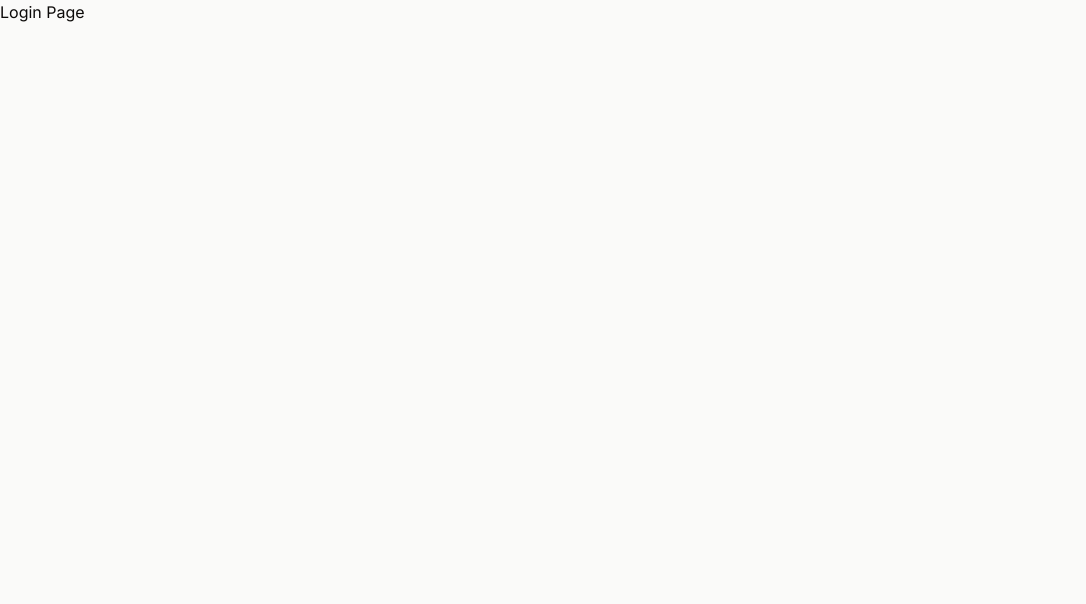
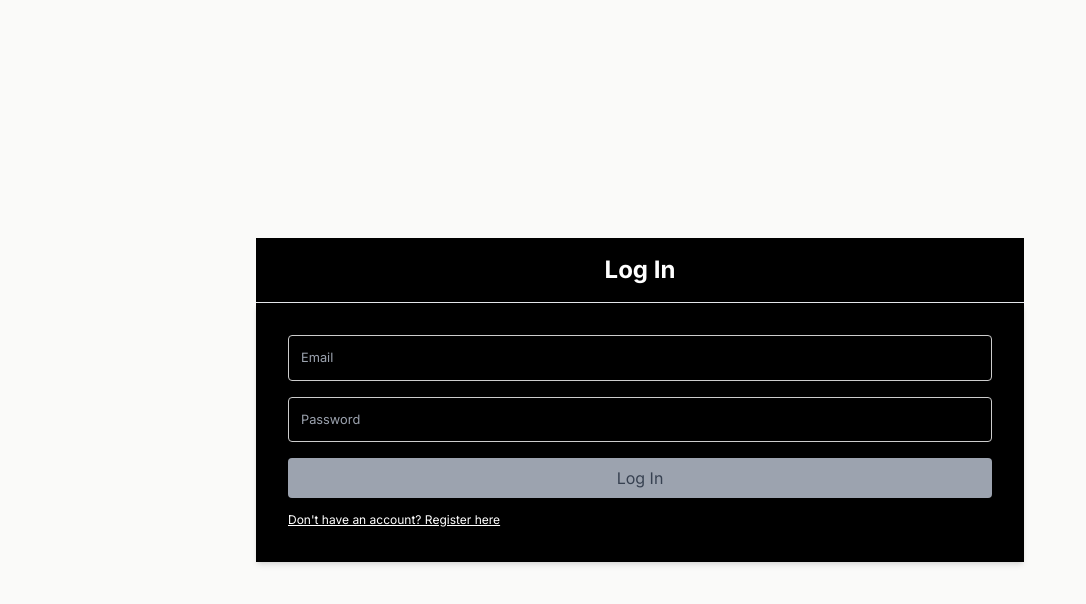
Before and after one commit to oladetoungee/next-task-project, a Next.js app: page /login in a window 1280 px wide. Shown: the top 604 px of the page, without its empty margins (0-1086 px from the left). Built offline with nearby package versions, Linux system fonts and the light colour scheme.

Commit message:
login and signup page done

```diff
--- a/src/app/(public)/login/page.tsx
+++ b/src/app/(public)/login/page.tsx
@@ -1,9 +1,88 @@
+'use client';
+
+import Link from 'next/link';
+// Import necessary modules and styles
+import React, { useState } from 'react';
+
 const Login = () => {
-    return (
-        <div>
-        <h1>Login Page</h1>
+  // Initialize state for user information and form validation
+  const [user, setUser] = useState({ email: '', password: '' });
+  const [errors, setErrors] = useState({ email: '', password: '' });
+  const [isFormValid, setIsFormValid] = useState(false);
+
+  // Destructure state for easier usage
+  const { email, password } = user;
+
+  // Handle form submission
+  const onLogin = () => {
+    isFormValid ? console.log('User Logged In:', user) : console.log('Form has errors. Please fix them.');
+  };
+
+  // Handle input change and perform validation
+  const handleInputChange = (e: any) => {
+    const { name, value } = e.target;
+    setUser({ ...user, [name]: value });
+    validateInput(name, value);
+  };
+
+  // Validate the input based on the name and value
+  const validateInput = (name: string, value: string) => {
+    let errorMessage = '';
+    switch (name) {
+      case 'email':
+        errorMessage = !/^[^\s@]+@[^\s@]+\.[^\s@]+$/.test(value) ? 'Invalid email address' : '';
+        break;
+      case 'password':
+        errorMessage = value.length < 6 ? 'Password must be at least 6 characters long' : '';
+        break;
+      default:
+        break;
+    }
+    setErrors({ ...errors, [name]: errorMessage });
+    // Check overall form validity
+    setIsFormValid(Object.values(errors).every((error) => !error));
+  };
+
+  return (
+    <div className="flex flex-col justify-center items-center min-h-screen">
+      <div className='w-[60%] text-white bg-black'>
+        <h1 className="text-2xl text-center font-bold m-4">Log In</h1>
+        <hr />
+        <div className="p-8 shadow-md">
+          <input
+            type="email"
+            name="email"
+            placeholder="Email"
+            value={email}
+            onChange={handleInputChange}
+          />
+          <div className="text-red-500">{errors.email}</div>
+
+          <input
+            type="password"
+            name="password"
+            placeholder="Password"
+            value={password}
+            onChange={handleInputChange}
+          />
+          <div className="text-red-500">{errors.password}</div>
+
+          <button
+            type="submit"
+            onClick={onLogin}
+            className={`w-full py-2 mb-2 rounded transition duration-300   ${
+              isFormValid ? ' text-black bg-white' : 'text-gray-700 hover:opacity-80 bg-gray-400 cursor-not-allowed'
+            }`}
+            disabled={!isFormValid}
+          >
+            Log In
+          </button>
+          <Link href="/register" className='text-xs '> Don't have an account? Register here </Link>
         </div>
-    );
-    }
 
-    export default Login;
+      </div>
+    </div>
+  );
+};
+
+export default Login;
--- a/src/app/(public)/register/page.tsx
+++ b/src/app/(public)/register/page.tsx
@@ -1,5 +1,6 @@
 'use client';
 
+import Link from 'next/link';
 // Import necessary modules and styles
 import React, { useState } from 'react';
 
@@ -13,18 +14,14 @@ const Register = () => {
   const { username, email, password } = user;
 
   // Handle form submission
-  const registerFunction = () => {
+  const onRegister = () => {
     isFormValid ? console.log('User Registered:', user) : console.log('Form has errors. Please fix them.');
   };
 
   // Handle input change and perform validation
   const handleInputChange = (e: any) => {
     const { name, value } = e.target;
-
-    // Update user state
     setUser({ ...user, [name]: value });
-
-    // Validate the input
     validateInput(name, value);
   };
 
@@ -52,7 +49,7 @@ const Register = () => {
   return (
     <div className="flex flex-col justify-center items-center min-h-screen">
       <div className='w-[60%] text-white bg-black'>
-        <h1 className="text-3xl text-center font-bold mb-8">Register</h1>
+        <h1 className="text-2xl text-center font-bold m-4">Register</h1>
         <hr />
         <div className="p-8 shadow-md">
           <input
@@ -84,14 +81,15 @@ const Register = () => {
 
           <button
             type="submit"
-            onClick={registerFunction}
-            className={`w-full py-2 rounded transition duration-300   ${
+            onClick={onRegister}
+            className={`w-full py-2 mb-2 rounded transition duration-300   ${
               isFormValid ? ' text-black bg-white' : 'text-gray-700 hover:opacity-80 bg-gray-400 cursor-not-allowed'
             }`}
             disabled={!isFormValid}
           >
             Register
           </button>
+          <Link href="/login" className='text-xs'> Already have an account? </Link>
         </div>
       </div>
     </div>
--- a/src/app/globals.css
+++ b/src/app/globals.css
@@ -14,6 +14,7 @@ input {
   border-radius: 0.25rem;
   outline: none;
   background-color: black;
+  font-size: .8rem;
 }
 
 input:focus {
@@ -23,3 +24,8 @@ input:focus {
 input:hover {
   border: 1px solid white;
 }
+a {
+  color: white;
+  text-decoration: underline;
+
+}
```
